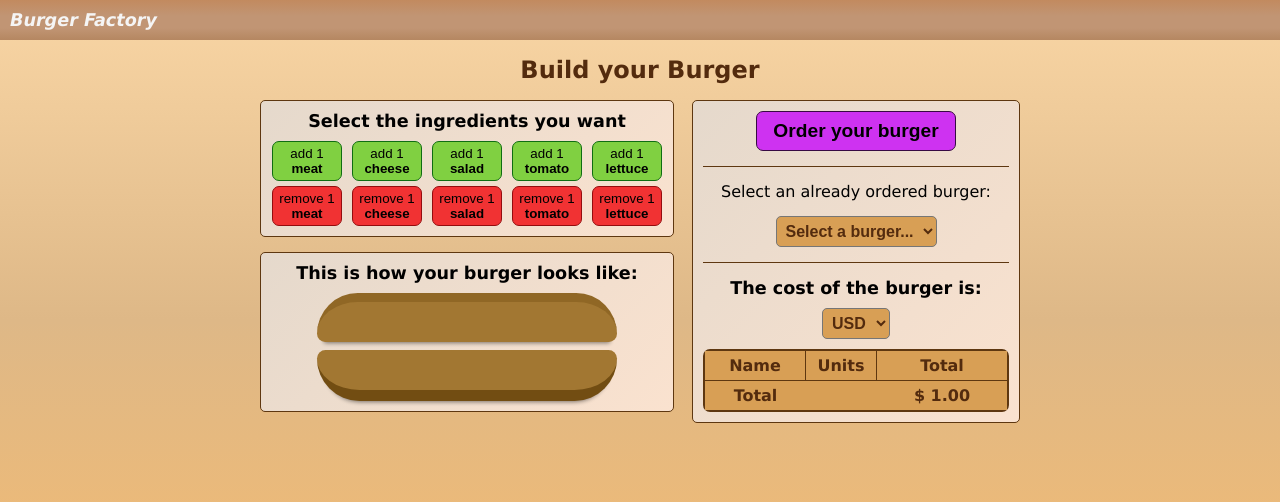
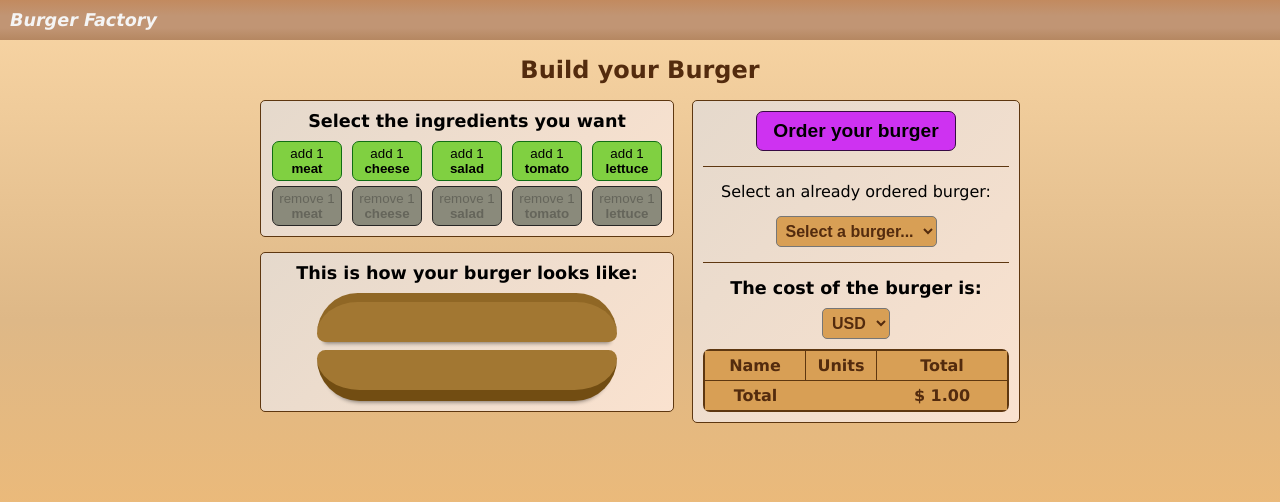
Before and after one commit to peurman/burger-factory, an Angular app: page / in a window 1280 px wide. Shown: the top 502 px of the page. Built offline with nearby package versions, Linux system fonts and the light colour scheme.

Commit message:
adding ingredient button disabling

```diff
--- a/src/app/hamburgers/components/ingredient-selector/ingredient-selector.component.html
+++ b/src/app/hamburgers/components/ingredient-selector/ingredient-selector.component.html
@@ -12,6 +12,9 @@
         add 1 <b>{{ ingredient.name }}</b>
       </button>
       <button
+        [attr.disabled]="
+          checkDisabled(ingredientsSelected, ingredient.name) ? true : null
+        "
         [id]="ingredient.name"
         class="ingredients-selector__button-remove {{ ingredient.name }}"
         (click)="handleRemoveIngredient(ingredient)">
--- a/src/app/hamburgers/components/ingredient-selector/ingredient-selector.component.scss
+++ b/src/app/hamburgers/components/ingredient-selector/ingredient-selector.component.scss
@@ -34,6 +34,11 @@
         background-color: $button-hover-background-color;
         border-color: $button-hover-border-color;
       }
+      &:disabled {
+        background-color: $button-disabled-background-color;
+        border-color: $button-disabled-border-color;
+        cursor: auto;
+      }
     }
     .ingredients-selector__button-add {
       background-color: $button-add-background-color;
--- a/src/app/hamburgers/components/ingredient-selector/ingredient-selector.component.ts
+++ b/src/app/hamburgers/components/ingredient-selector/ingredient-selector.component.ts
@@ -29,4 +29,10 @@ export class IngredientSelectorComponent {
 
     this.updateList.emit(this.ingredientsSelected);
   }
+
+  checkDisabled(ingredientsArray: Ingredients[], ingredientName: string) {
+    if (ingredientsArray.filter(el => el.name === ingredientName).length > 0)
+      return false;
+    return true;
+  }
 }
--- a/src/sass/base/_variables.scss
+++ b/src/sass/base/_variables.scss
@@ -26,6 +26,8 @@ $button-remove-background-color: #f13233;
 $button-remove-border-color: #940c0e;
 $button-hover-background-color: #e8ea02;
 $button-hover-border-color: #eab902;
+$button-disabled-background-color: #8a8a7b;
+$button-disabled-border-color: #272625;
 $button-order-background-color: #ce32f1;
 $button-order-border-color: #370a43;
 
```
Also changed, not shown: src/sass/base/_fonts.scss (deleted, +0 -21 lines).
